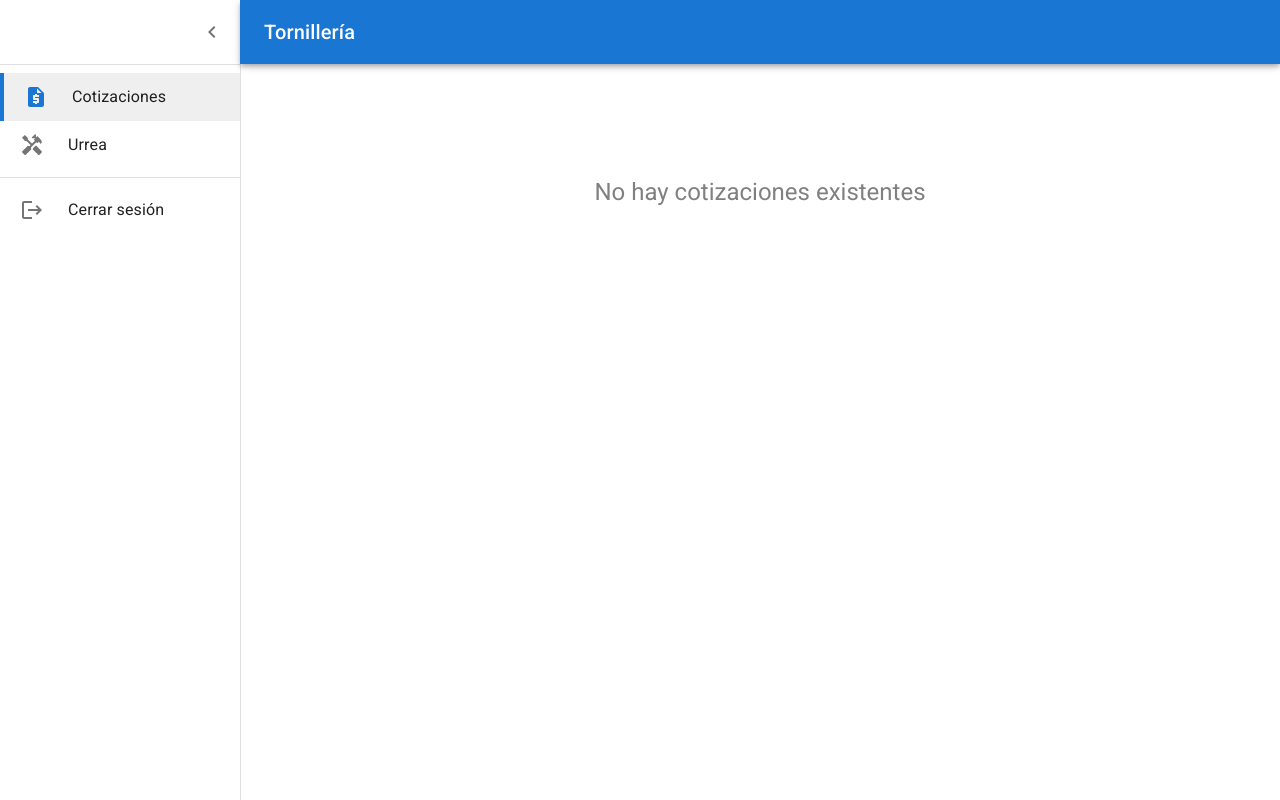
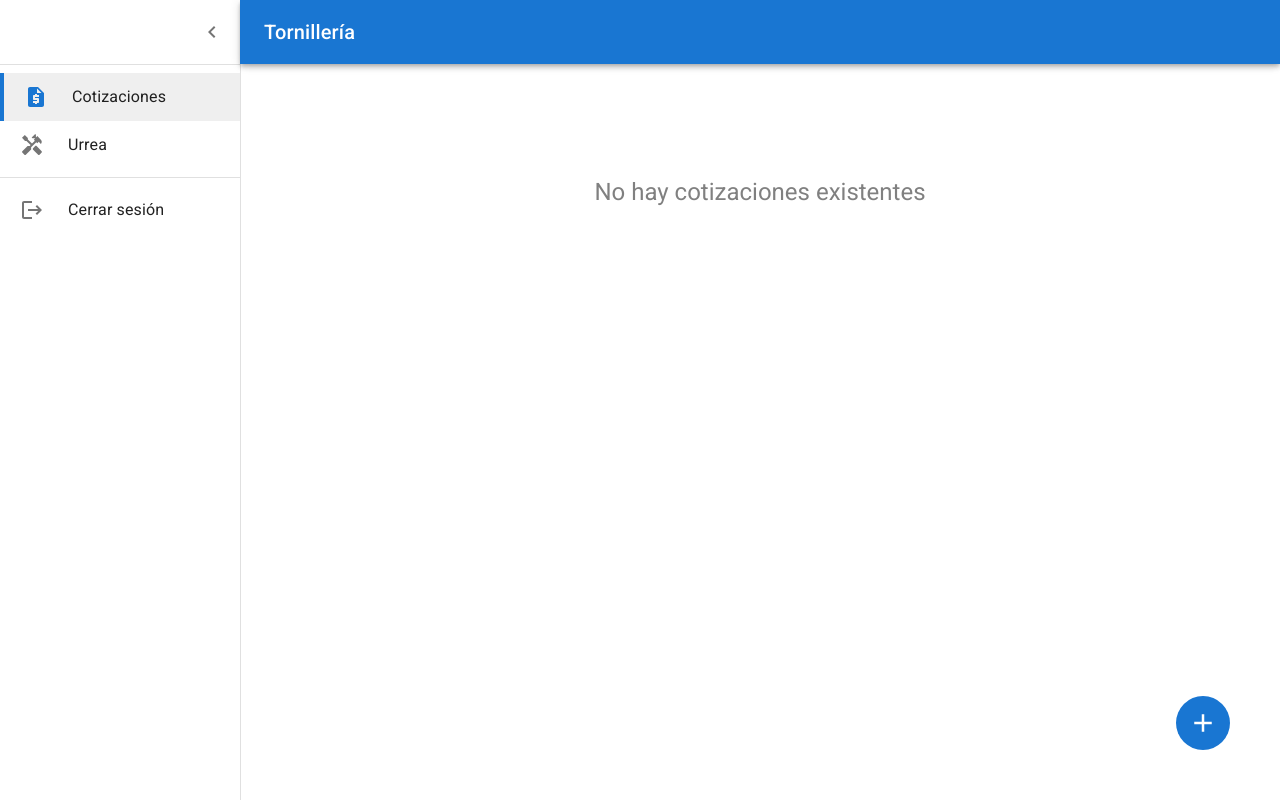
Before and after one commit to AlbertoG22/tornilleria-project, a React (Vite) app: page / in a window 1280 px wide. Built offline with nearby package versions, Linux system fonts and the light colour scheme.

Commit message:
add quote button

```diff
--- /dev/null
+++ b/src/dashboard/components/IconBtn.jsx
@@ -0,0 +1,22 @@
+import { IconButton } from '@mui/material';
+import { AddOutlined } from '@mui/icons-material';
+
+export const IconBtn = () => {
+  return (
+    <>
+      <IconButton
+        size='large'
+        sx={{
+          color: 'white',
+          backgroundColor: 'primary.main',
+          ':hover': { backgroundColor: 'secondary.main', opacity: 0.9 },
+          position: 'fixed',
+          right: 50,
+          bottom: 50
+        }}
+      >
+        <AddOutlined sx={{ fontSize: 30 }} />
+      </IconButton>
+    </>
+  );
+};
--- a/src/dashboard/components/index.js
+++ b/src/dashboard/components/index.js
@@ -4,3 +4,4 @@ export * from './SearchField';
 export * from './TableComponent';
 export * from './CotizacionesForm';
 export * from './CotizacionCard';
+export * from './IconBtn';
--- a/src/dashboard/views/CotizacionView.jsx
+++ b/src/dashboard/views/CotizacionView.jsx
@@ -1,5 +1,5 @@
 import { Box, Grid, Typography } from '@mui/material';
-import { SearchField } from '../components';
+import { IconBtn } from '../components';
 
 export const CotizacionView = () => {
   return (
@@ -52,6 +52,7 @@ export const CotizacionView = () => {
         <Grid item xs={12} md={6} lg={4} sx={{ mb: 5 }}>
         <CotizacionCard />
       </Grid> */}
+        <IconBtn />
       </Grid>
     </>
   );
```
Lines whose indentation alone changed are shown as unchanged.
